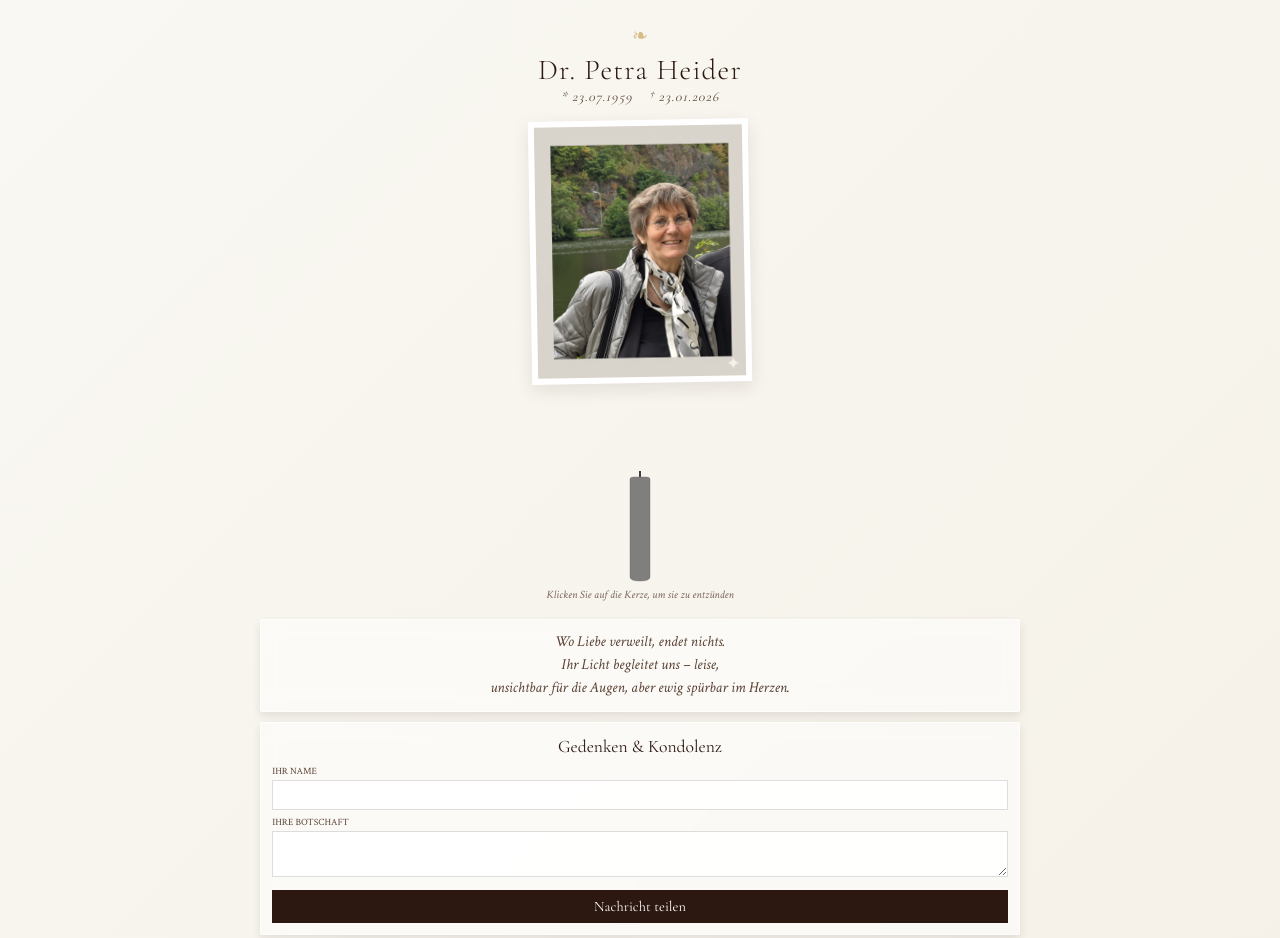
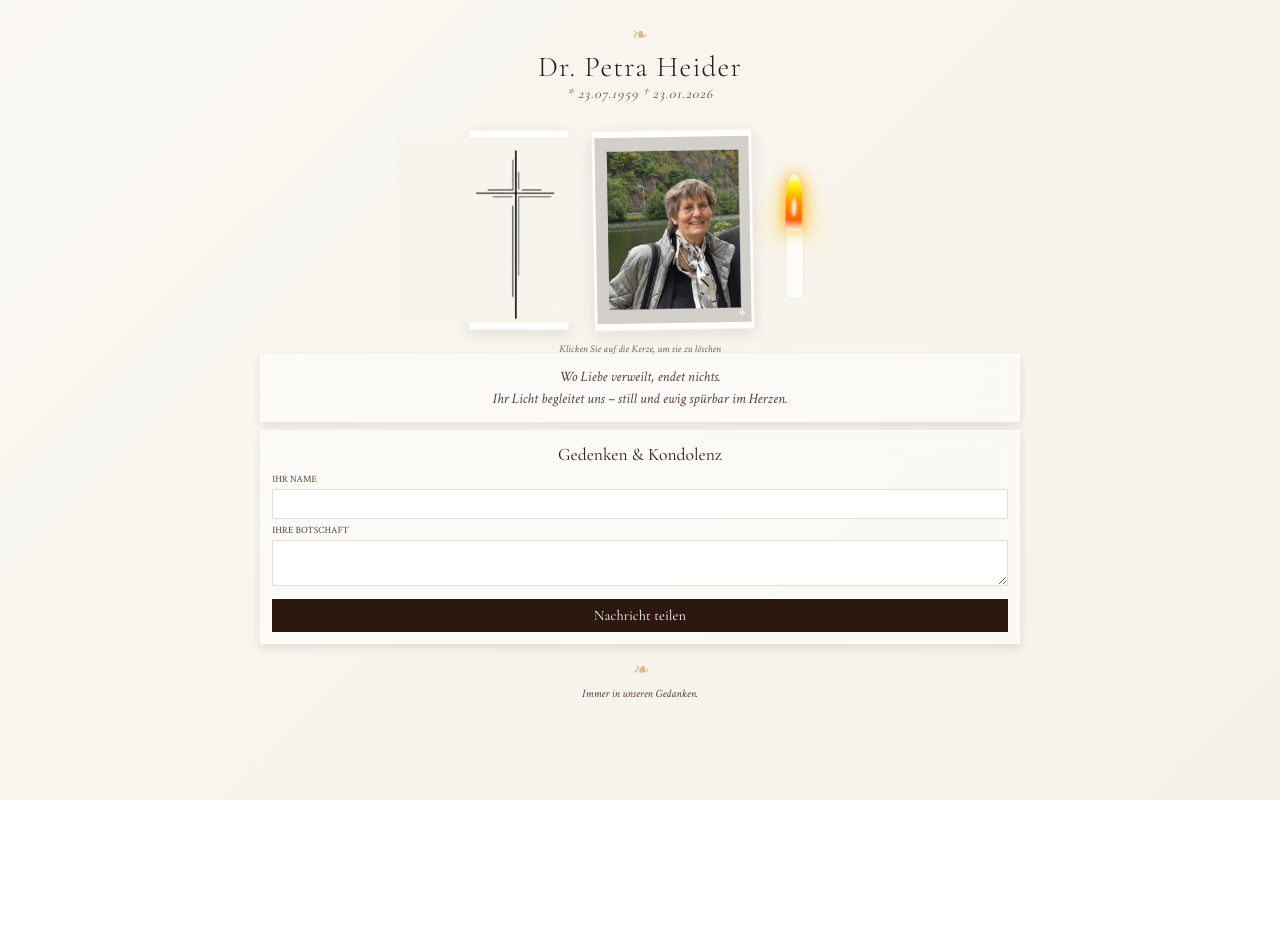
Before and after one commit to Avishek2020/petra-heider, a plain HTML site: page index.html in a window 1280 px wide. Shown: the top 938 px of the page. After the commit the page ends 800 px from the top, so only its background shows below. Drawn offline with nearby package versions, Linux system fonts and the light colour scheme.

Commit message:
Update index.html

```diff
--- a/index.html
+++ b/index.html
@@ -46,14 +46,14 @@
 
         header {
             text-align: center;
-            margin-bottom: 0.5rem;
-            padding-top: 0.2rem;
+            margin-bottom: 0.4rem;
+            padding-top: 0.1rem;
         }
 
         .flower-ornament {
             font-size: 1.2rem;
             color: var(--gold);
-            margin-bottom: 0.2rem;
+            margin-bottom: 0.1rem;
             opacity: 0.7;
         }
 
@@ -72,50 +72,61 @@
             font-style: italic;
             color: var(--warm-brown);
             letter-spacing: 1px;
-            margin-bottom: 0.3rem;
+            margin-bottom: 0.2rem;
         }
 
-        .date-divider { margin: 0 6px; opacity: 0.5; }
+        /* Memorial Row Alignment */
+        .memorial-row {
+            display: flex;
+            align-items: center;
+            justify-content: center;
+            gap: 1.5rem;
+            margin: 1rem 0;
+            height: 200px;
+        }
+
+        .cross-frame, .portrait-frame {
+            height: 100%;
+            display: flex;
+            align-items: center;
+            justify-content: center;
+            background: white;
+            padding: 6px;
+            box-shadow: 0 4px 15px var(--shadow);
+            border: 1px solid rgba(201, 165, 92, 0.1);
+        }
+
+        .cross-frame {
+            width: auto;
+            max-width: 100px;
+        }
 
         .portrait-frame {
-            width: 100%;
-            max-width: 220px;
-            /* Increased bottom margin for more distance */
-            margin: 0 auto 2.5rem auto;
-            padding: 6px;
-            background: white;
-            box-shadow: 0 6px 18px var(--shadow);
+            max-width: 160px;
             transform: rotate(-1deg);
-            transition: transform 0.5s ease;
-            display: flex;
-            justify-content: center;
-            align-items: center;
+        }
+
+        .memorial-row img {
+            height: 100%;
+            width: auto;
+            display: block;
+            object-fit: contain;
         }
 
         .portrait-image {
-            width: 100%;
-            height: auto;
-            display: block;
-            object-fit: cover;
-            filter: sepia(0.15) contrast(1.05);
+            filter: sepia(0.1) contrast(1.02);
         }
 
-        .candle-wrapper {
-            text-align: center;
-            /* Increased top margin for more distance from photo */
-            margin: 2.5rem 0 1rem 0;
-            display: flex;
-            flex-direction: column;
-            align-items: center;
-        }
-
+        /* Candle Styling */
         .candle-container {
-            width: 40px;
-            margin: 0 auto;
+            width: 35px;
+            height: 140px;
             position: relative;
             cursor: pointer;
             user-select: none;
-            transition: transform 0.3s ease;
+            display: flex;
+            flex-direction: column;
+            justify-content: flex-end;
         }
 
         .candle-svg {
@@ -135,11 +146,11 @@
 
         .flame-container {
             position: absolute;
-            top: -38px;
+            top: 20px;
             left: 50%;
             transform: translateX(-50%);
-            width: 20px;
-            height: 50px;
+            width: 18px;
+            height: 45px;
             z-index: 2;
             transition: opacity 0.5s ease, transform 0.5s ease;
             pointer-events: none;
@@ -150,7 +161,7 @@
             height: 100%;
             background: linear-gradient(to bottom, #fff 0%, #fff000 20%, #ff9100 50%, #ff5e00 80%, rgba(255, 94, 0, 0) 100%);
             border-radius: 50% 50% 20% 20%;
-            box-shadow: 0 0 16px #ff9d00, 0 0 30px rgba(255, 234, 0, 0.4);
+            box-shadow: 0 0 15px #ff9d00, 0 0 25px rgba(255, 234, 0, 0.4);
             animation: flicker-high 1.1s infinite alternate ease-in-out;
             filter: blur(0.5px);
         }
@@ -174,12 +185,12 @@
         .candle-container::before {
             content: '';
             position: absolute;
-            top: -15px;
+            top: 15px;
             left: 50%;
             transform: translateX(-50%);
-            width: 120px;
-            height: 120px;
-            background: radial-gradient(circle, rgba(255,200,80,0.2) 0%, rgba(255,150,0,0) 70%);
+            width: 100px;
+            height: 100px;
+            background: radial-gradient(circle, rgba(255,200,80,0.15) 0%, rgba(255,150,0,0) 70%);
             border-radius: 50%;
             pointer-events: none;
             opacity: 1;
@@ -196,9 +207,11 @@
         }
 
         .candle-hint {
-            font-size: 0.7rem;
+            font-size: 0.65rem;
             color: var(--warm-brown);
-            margin-top: 4px;
+            text-align: center;
+            margin-top: -0.2rem;
+            margin-bottom: 0.8rem;
             font-style: italic;
             opacity: 0.8;
         }
@@ -208,17 +221,18 @@
             backdrop-filter: blur(10px);
             border-radius: 2px;
             padding: 0.7rem;
-            margin-bottom: 0.6rem;
+            margin-bottom: 0.5rem;
             border: 1px solid rgba(255, 255, 255, 0.7);
             box-shadow: 0 4px 10px var(--shadow);
         }
 
         .bio-text {
-            font-size: 0.95rem;
+            font-size: 0.9rem;
             text-align: center;
             font-style: italic;
             color: var(--warm-brown);
             line-height: 1.5;
+            margin-top: -1rem;
         }
 
         h2 {
@@ -271,7 +285,17 @@
             padding: 0.3rem;
             color: var(--warm-brown);
             font-style: italic;
-            font-size: 0.75rem;
+            font-size: 0.7rem;
+        }
+
+        @media (max-width: 480px) {
+            .memorial-row {
+                gap: 0.75rem;
+                height: 140px;
+            }
+            .cross-frame { max-width: 60px; }
+            .portrait-frame { max-width: 120px; }
+            .candle-container { width: 25px; height: 110px; }
         }
     </style>
 </head>
@@ -284,12 +308,19 @@
             <div class="dates">* 23.07.1959 <span class="date-divider"></span> † 23.01.2026</div>
         </header>
 
-        <div class="portrait-frame">
-            <img src="https://raw.githubusercontent.com/Avishek2020/petra-heider/refs/heads/main/photos/1000199784.png" alt="Gedenkfoto Dr. Petra Heider" class="portrait-image">
-        </div>
+        <div class="memorial-row">
+            <!-- Updated Cross Image from GitHub -->
+            <div class="cross-frame">
+                <img src="https://raw.githubusercontent.com/Avishek2020/petra-heider/main/photos/cross-03.png" alt="Kreuz">
+            </div>
 
-        <div class="candle-wrapper">
-            <div class="candle-container is-off" id="candleToggle">
+            <!-- Portrait Frame -->
+            <div class="portrait-frame">
+                <img src="https://raw.githubusercontent.com/Avishek2020/petra-heider/refs/heads/main/photos/1000199784.png" alt="Dr. Petra Heider" class="portrait-image">
+            </div>
+
+            <!-- Candle Container -->
+            <div class="candle-container" id="candleToggle">
                 <div class="flame-container">
                     <div class="flame"></div>
                 </div>
@@ -298,13 +329,13 @@
                     <path class="candle-body" d="M25,40 Q25,35 35,35 L65,35 Q75,35 75,40 L75,285 Q75,295 50,295 Q25,295 25,285 Z" />
                 </svg>
             </div>
-            <p class="candle-hint">Klicken Sie auf die Kerze, um sie zu entzünden</p>
         </div>
+
+        <p class="candle-hint">Klicken Sie auf die Kerze, um sie zu löschen</p>
 
         <section class="section-box bio-text">
             <p>Wo Liebe verweilt, endet nichts.</p>
-            <p>Ihr Licht begleitet uns – leise, </p>
-            <p>unsichtbar für die Augen, aber ewig spürbar im Herzen.</p>
+            <p>Ihr Licht begleitet uns – still und ewig spürbar im Herzen.</p>
         </section>
 
         <section class="section-box">
@@ -333,7 +364,7 @@
     <script>
         const candle = document.getElementById('candleToggle');
         const hint = document.querySelector('.candle-hint');
-        let isLit = false;
+        let isLit = true;
 
         candle.addEventListener('click', () => {
             isLit = !isLit;
```
